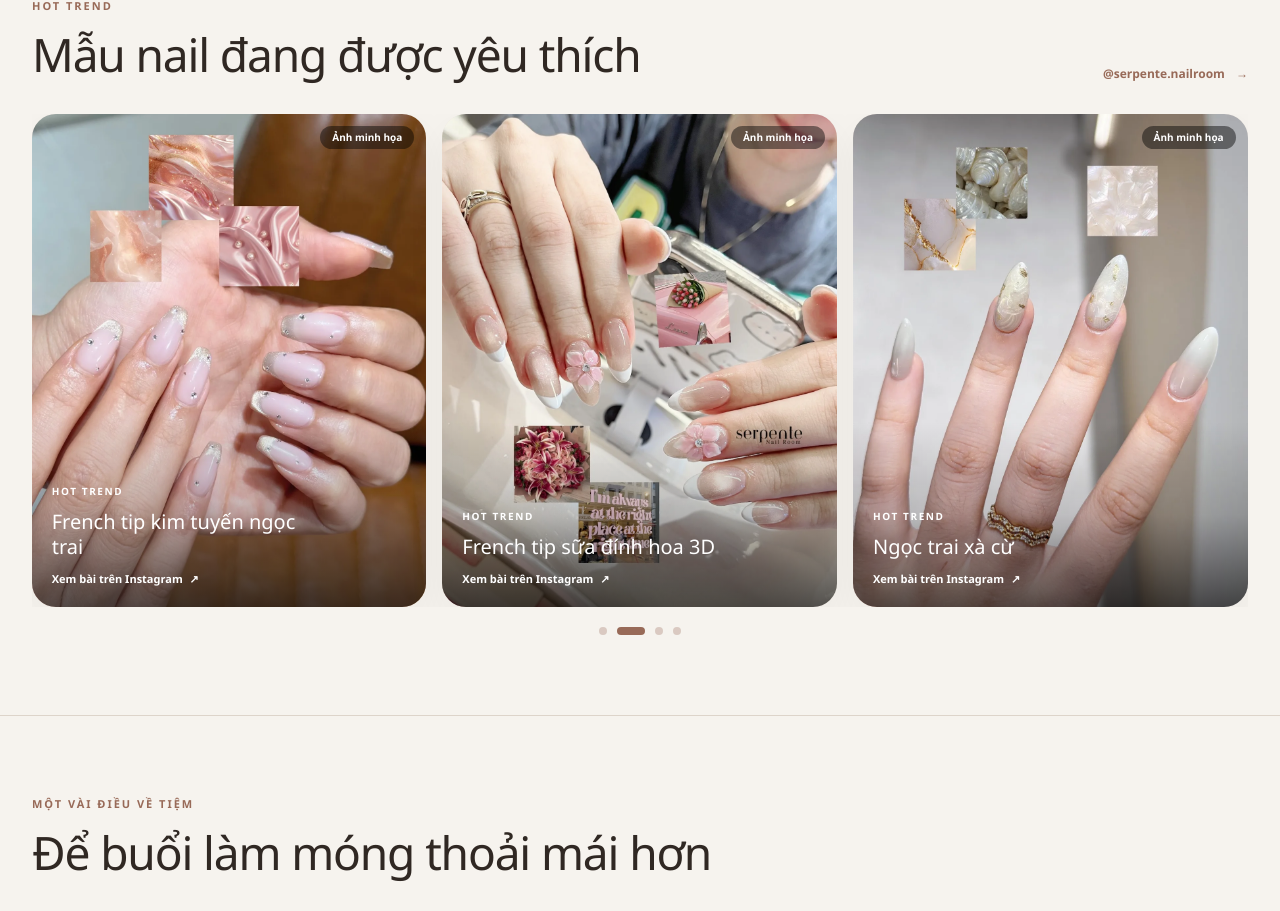
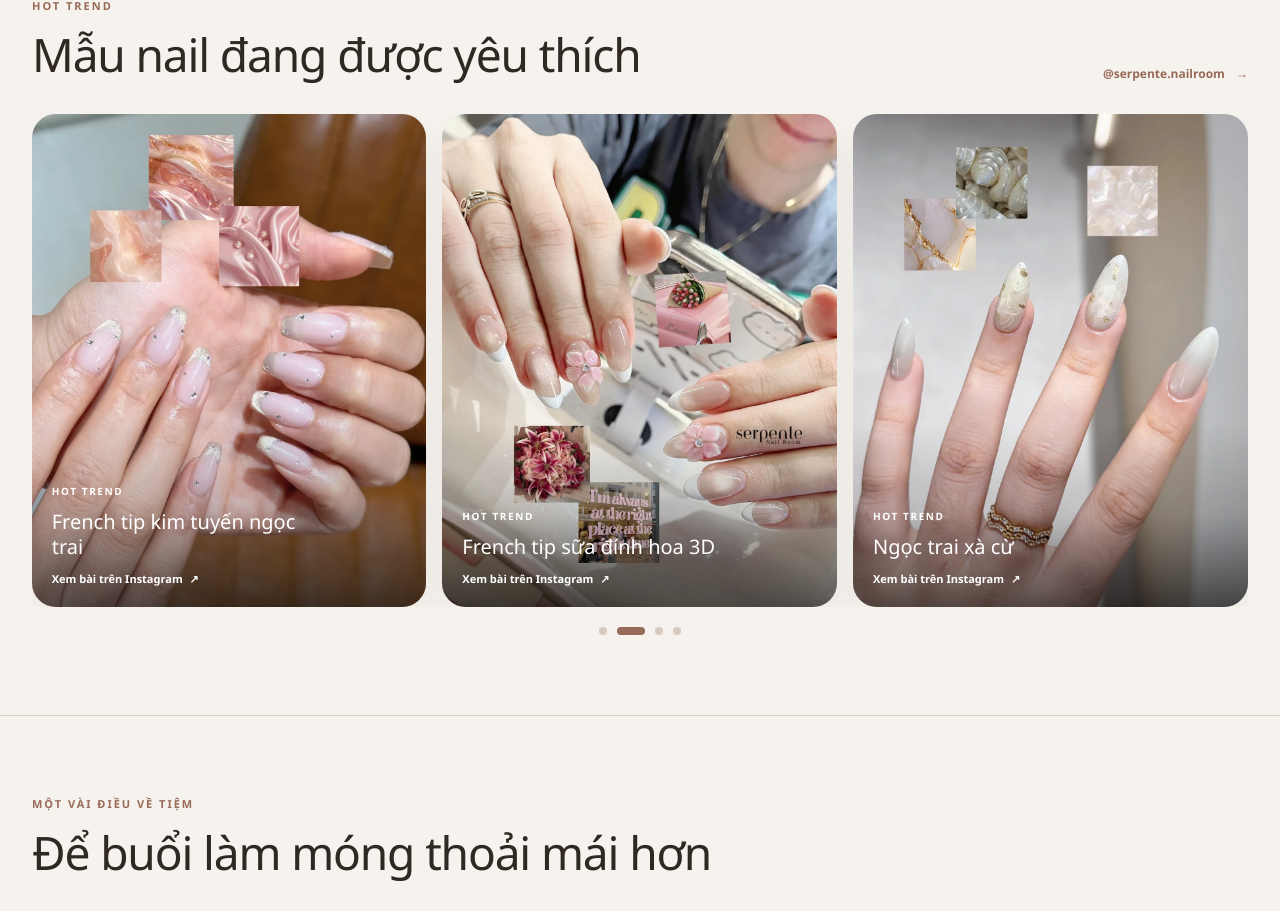
Before and after one commit to hello1224354/serpente-web, a Next.js app: page / in a window 1280 px wide. Shown: the part 854-1765 px from the top of the page. Built offline with nearby package versions, Linux system fonts and the light colour scheme.

Commit message:
Remove illustrative label from Hot Trend photos

```diff
--- a/src/components/home/HomeShowcase.tsx
+++ b/src/components/home/HomeShowcase.tsx
@@ -105,7 +105,7 @@ function HotTrendCard({ item, index }: { item: InstagramTrendItem; index: number
                 sizes="(max-width: 1023px) 50vw, 33vw"
                 className="motion-image object-cover transition-transform duration-500 group-hover:scale-[1.025]"
             />
-            <span className="absolute right-3 top-3 rounded-full bg-black/45 px-3 py-1 text-[10px] font-semibold text-white">Ảnh minh họa</span>
+
             <figcaption className="absolute inset-x-0 bottom-0 bg-gradient-to-t from-black/65 via-black/20 to-transparent px-5 pb-5 pt-20 text-white">
                 <div className="flex items-end justify-between gap-4">
                     <div className="min-w-0">
```
